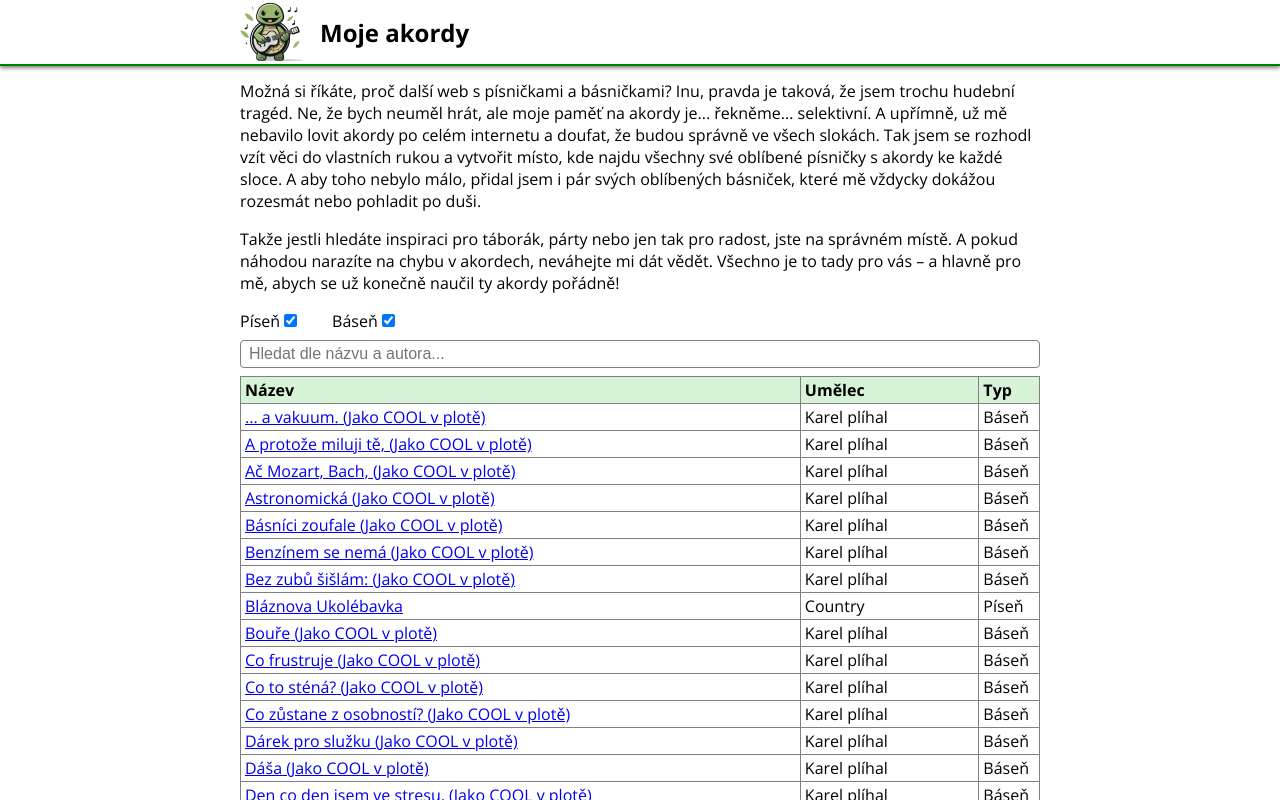
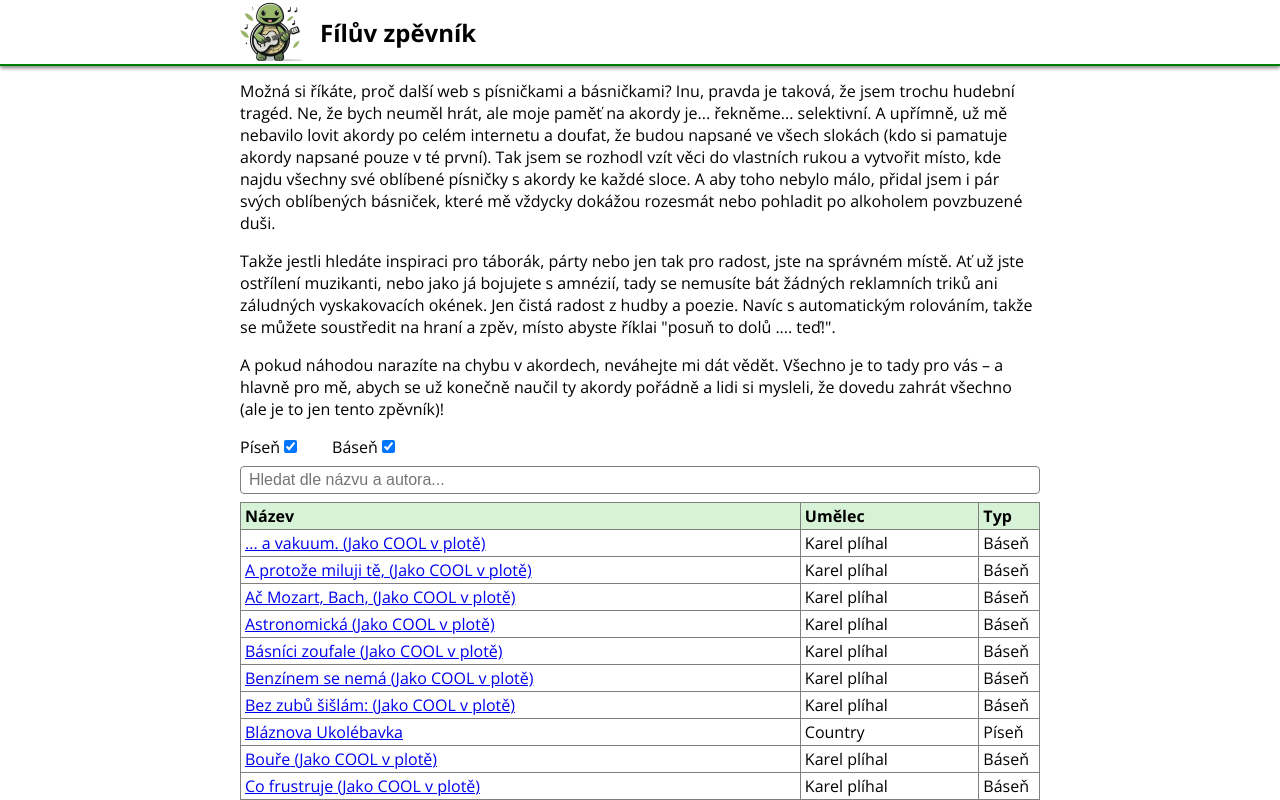
Before and after one commit to ingSlonik/moje-akordy, a Next.js app: page / in a window 1280 px wide. Shown: the top 800 px of the page. Built offline with nearby package versions, Linux system fonts and the light colour scheme.

Commit message:
Change to Fílův zpěvník

```diff
--- a/src/app/[file]/[poem]/page.tsx
+++ b/src/app/[file]/[poem]/page.tsx
@@ -11,7 +11,7 @@ export async function generateMetadata({ params }: Props): Promise<Metadata> {
     const { title, artist, bookTitle, text } = await getPoem(params);
 
     return {
-        title: `${title} - ${artist} (${bookTitle}) | Moje písničky`,
+        title: `${title} - ${artist} (${bookTitle}) | Fílův zpěvník`,
         description: `${title} - ${artist} (${bookTitle}) \n${text.slice(0, 100)}`,
     };
 }
--- a/src/app/[file]/page.tsx
+++ b/src/app/[file]/page.tsx
@@ -11,7 +11,7 @@ export async function generateMetadata({ params }: Props): Promise<Metadata> {
     const { title, artist, text } = await getSong(params);
 
     return {
-        title: `${title} - ${artist} | Moje písničky`,
+        title: `${title} - ${artist} | Fílův zpěvník`,
         description: `${title} - ${artist} \n${text.slice(0, 100)}`,
     };
 }
--- a/src/app/layout.tsx
+++ b/src/app/layout.tsx
@@ -11,8 +11,8 @@ import Link from "next/link";
 const openSans = Open_Sans({ subsets: ["latin", "latin-ext"] });
 
 export const metadata: Metadata = {
-  title: "Moje akordy",
-  description: "Osobní zpěvník Fíly! Obsahuje jak písně s akordy tak proložní básničkama. Jo taky auto scroll.",
+  title: "Fílův zpěvník",
+  description: "Osobní zpěvník Fíly! Obsahuje jak písně s akordy tak proložní básničkama. Je úplně bez reklam! A má auto scroll!",
 };
 
 export default function RootLayout({ children }: Readonly<{ children: React.ReactNode }>) {
@@ -29,11 +29,13 @@ export default function RootLayout({ children }: Readonly<{ children: React.Reac
           <div className="content">
             <Link href="/">
               <Image className="logo" alt="Moje akordy Logo" src={logo} width={64} height={64} />
-              <span>Moje akordy</span>
+              <span>Fílův zpěvník</span>
             </Link>
           </div>
         </nav>
+
         {children}
+
       </body>
     </html>
   );
--- a/src/app/page.tsx
+++ b/src/app/page.tsx
@@ -8,21 +8,25 @@ export default async function Home() {
   const songs = await res.json() as Song[];
 
   return <main>
-    <h1 className="hide">Moje akordy</h1>
+    <h1 className="hide">Fílův zpěvník</h1>
 
     <p>
       Možná si říkáte, proč další web s písničkami a básničkami? Inu, pravda je taková, že jsem trochu hudební tragéd.
       Ne, že bych neuměl hrát, ale moje paměť na akordy je... řekněme... selektivní.
-      A upřímně, už mě nebavilo lovit akordy po celém internetu a doufat, že budou správně ve všech slokách.
-      Tak jsem se rozhodl vzít věci do vlastních rukou a vytvořit místo, kde najdu všechny své oblíbené
-      písničky s akordy ke každé sloce. A aby toho nebylo málo, přidal jsem i pár svých oblíbených básniček,
-      které mě vždycky dokážou rozesmát nebo pohladit po duši.
+      A upřímně, už mě nebavilo lovit akordy po celém internetu a doufat, že budou napsané ve všech slokách (kdo si pamatuje akordy napsané pouze v té první).
+      Tak jsem se rozhodl vzít věci do vlastních rukou a vytvořit místo, kde najdu všechny své oblíbené písničky s akordy ke každé sloce.
+      A aby toho nebylo málo, přidal jsem i pár svých oblíbených básniček, které mě vždycky dokážou rozesmát nebo pohladit po alkoholem povzbuzené duši.
     </p>
 
     <p>
       Takže jestli hledáte inspiraci pro táborák, párty nebo jen tak pro radost, jste na správném místě.
+      Ať už jste ostřílení muzikanti, nebo jako já bojujete s amnézií, tady se nemusíte bát žádných reklamních triků ani záludných vyskakovacích okének.
+      Jen čistá radost z hudby a poezie. Navíc s automatickým rolováním, takže se můžete soustředit na hraní a zpěv, místo abyste říklai {`"posuň to dolů .... teď!"`}.
+    </p>
+
+    <p>
       A pokud náhodou narazíte na chybu v akordech, neváhejte mi dát vědět.
-      Všechno je to tady pro vás – a hlavně pro mě, abych se už konečně naučil ty akordy pořádně!
+      Všechno je to tady pro vás – a hlavně pro mě, abych se už konečně naučil ty akordy pořádně a lidi si mysleli, že dovedu zahrát všechno (ale je to jen tento zpěvník)!
     </p>
 
     <SongTable songs={songs} />
```
Also changed, not shown: src/app/manifest.json.
